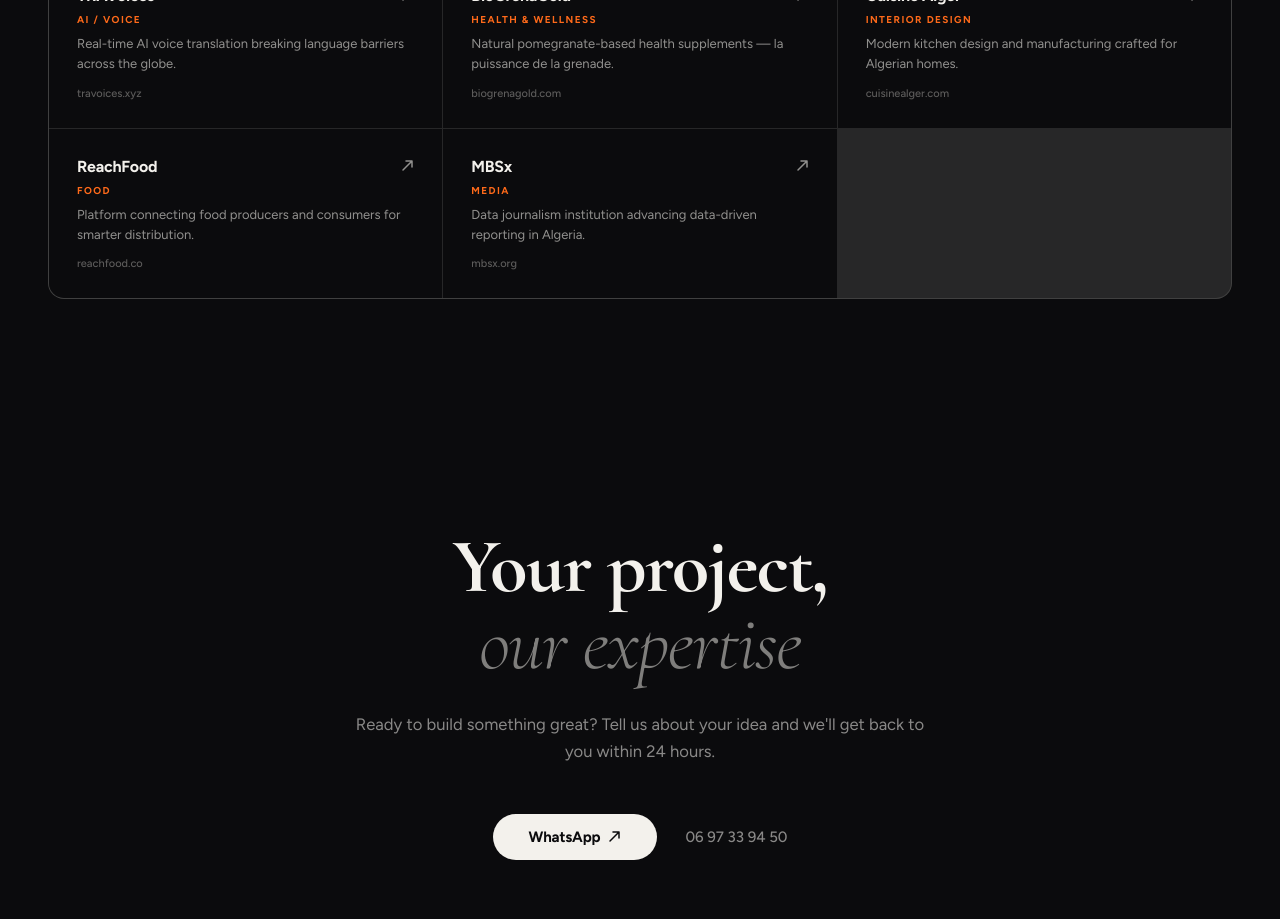
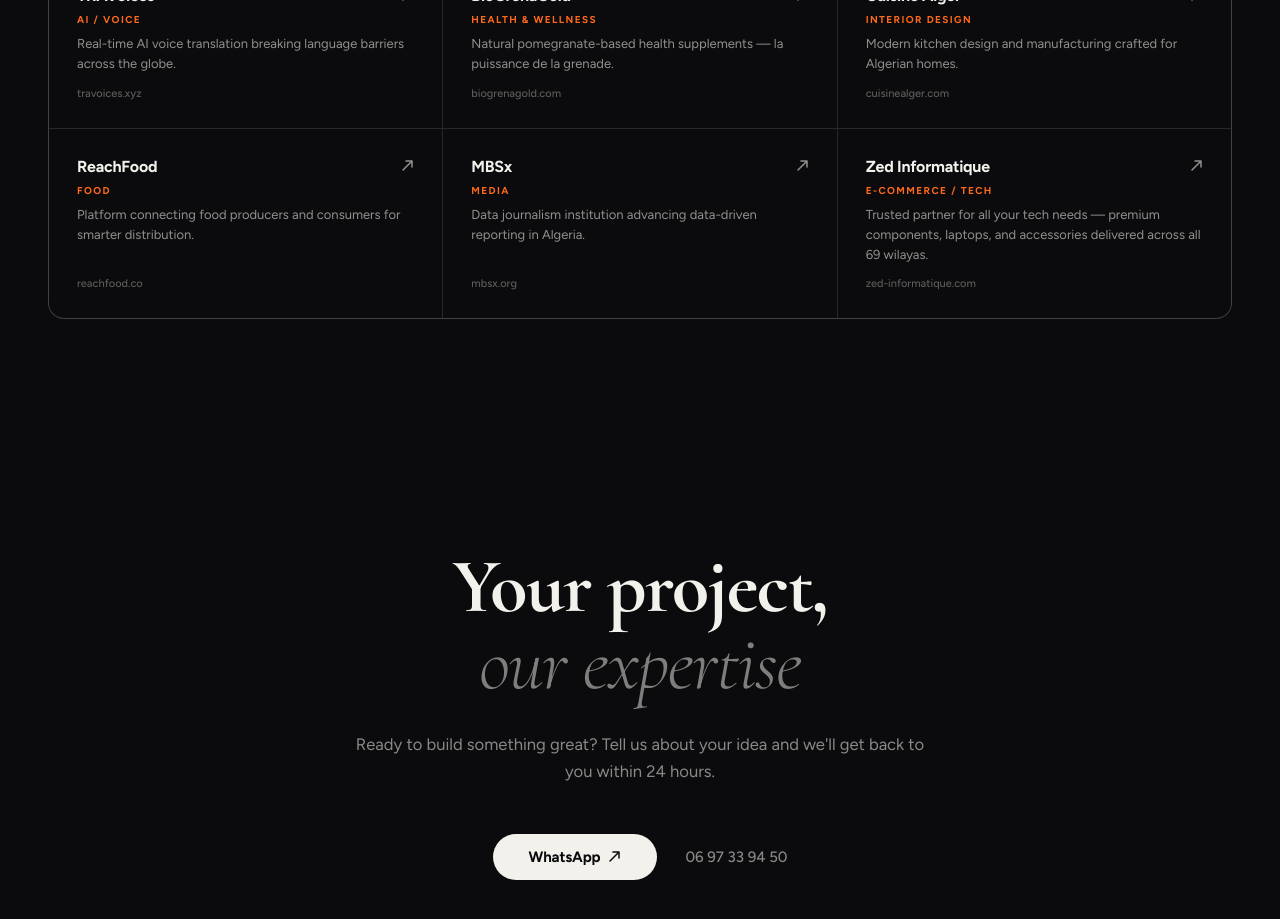
Before and after one commit to autonomyowner/SITEDZ, a React (Vite) app: page /en in a window 1280 px wide. Shown: the part 3920-4839 px from the top of the page. Built offline with nearby package versions, Linux system fonts and the light colour scheme.

Commit message:
Add Zed Informatique to projects (EN + AR)
Co-Authored-By: Claude Opus 4.7 (1M context) <noreply@anthropic.com>

```diff
--- a/src/pages/Home.jsx
+++ b/src/pages/Home.jsx
@@ -364,6 +364,13 @@ const PROJECTS = [
     tag: 'Media',
     desc: 'Data journalism institution advancing data-driven reporting in Algeria.',
   },
+  {
+    name: 'Zed Informatique',
+    url: 'zed-informatique.com',
+    href: 'https://zed-informatique.com',
+    tag: 'E-Commerce / Tech',
+    desc: 'Trusted partner for all your tech needs — premium components, laptops, and accessories delivered across all 69 wilayas.',
+  },
 ]
 
 function Projects() {
--- a/src/pages/HomeAr.jsx
+++ b/src/pages/HomeAr.jsx
@@ -139,6 +139,13 @@ const PROJECTS = [
     href: 'http://mbsx.org',
     tag: 'إعلام',
     desc: 'مؤسسة الصحافة البيانية لتعزيز الصحافة القائمة على البيانات في الجزائر.',
+  },
+  {
+    name: 'Zed Informatique',
+    url: 'zed-informatique.com',
+    href: 'https://zed-informatique.com',
+    tag: 'تجارة إلكترونية / تقنية',
+    desc: 'شريكك الموثوق لجميع احتياجاتك التقنية — مكونات وحواسيب محمولة وملحقات بجودة عالية مع توصيل لجميع 69 ولاية.',
   },
 ]
 
```
